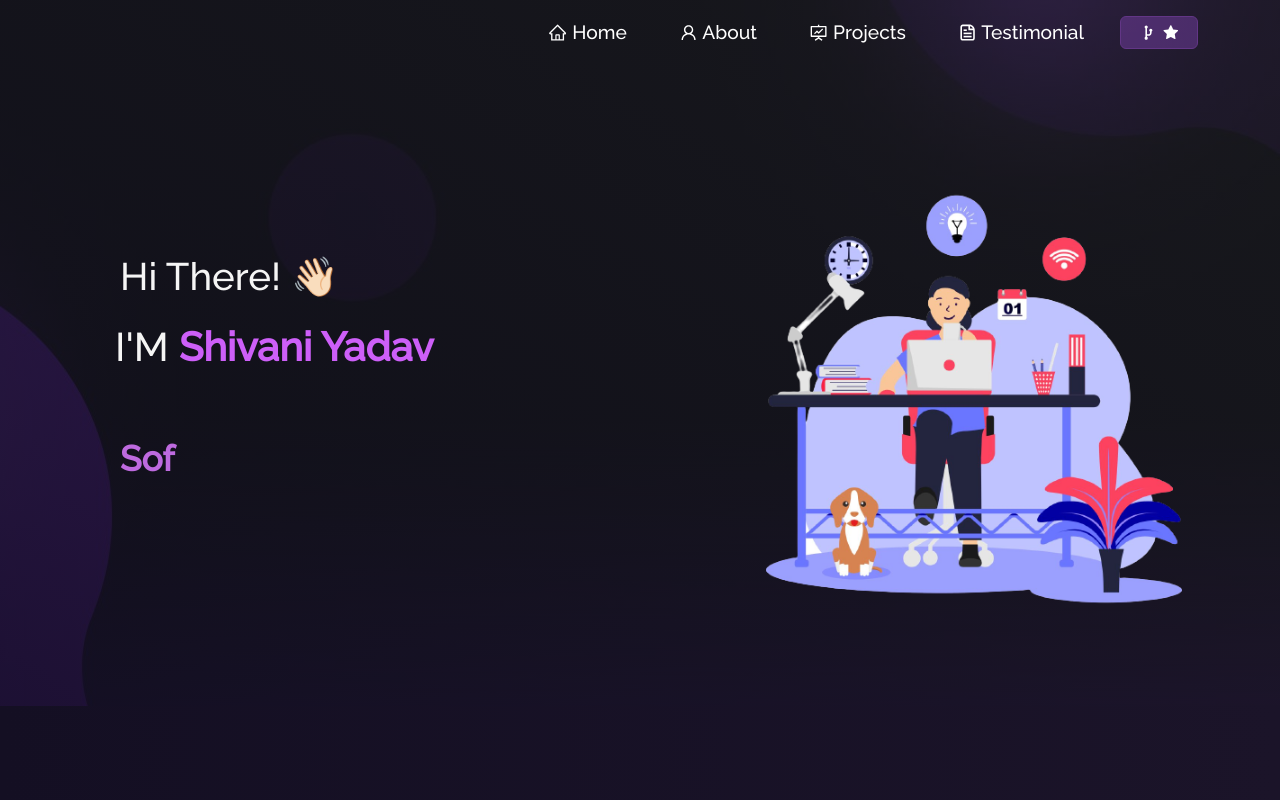
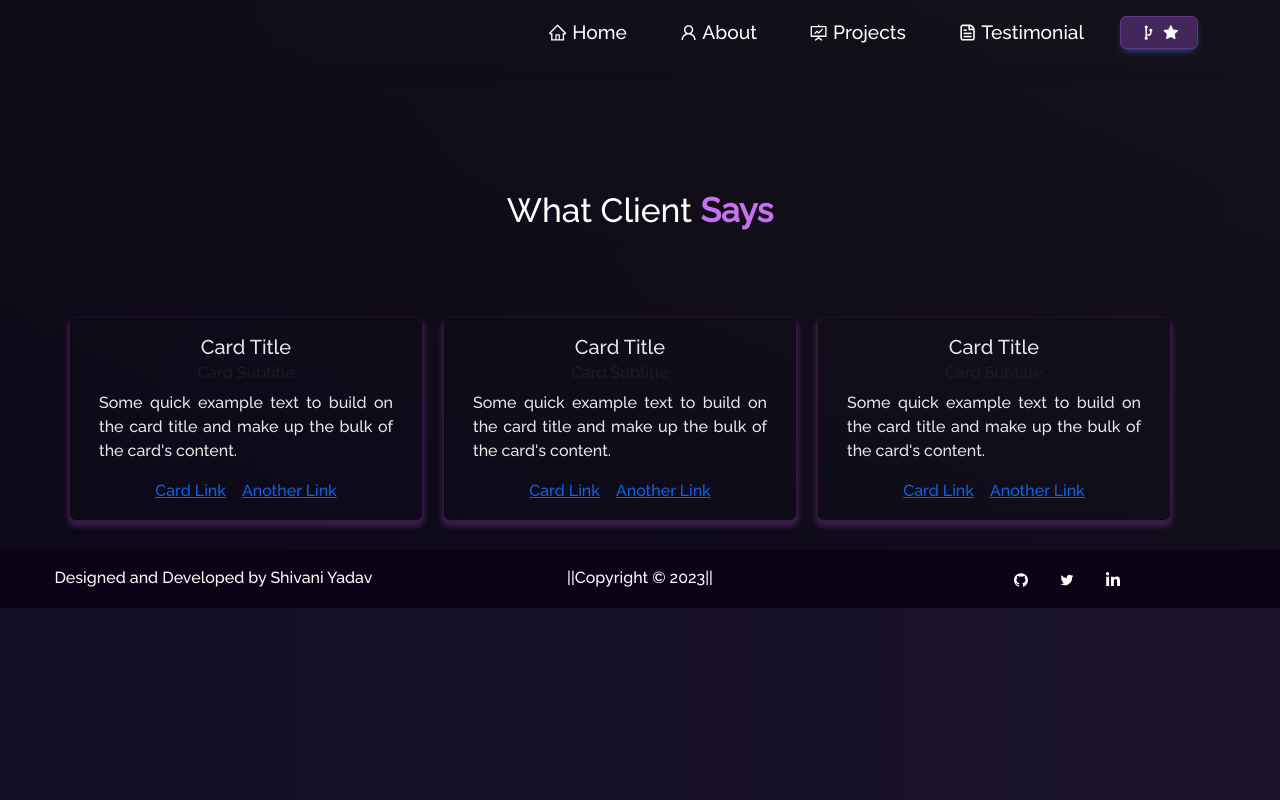
Before and after one commit to ShivaniYadav07/Portfolio, a React (Create React App) app: page /testimonial in a window 1280 px wide. Before the commit this address led to /. Shown: the top 800 px of the page. Built offline with nearby package versions, Linux system fonts and the light colour scheme.

Commit message:
Adding testimonial

```diff
--- a/package.json
+++ b/package.json
@@ -7,6 +7,7 @@
     "@testing-library/react": "^13.4.0",
     "@testing-library/user-event": "^13.5.0",
     "bootstrap": "^5.3.0",
+    "mdb-react-ui-kit": "^6.1.0",
     "react": "^18.2.0",
     "react-bootstrap": "^2.8.0",
     "react-dom": "^18.2.0",
@@ -17,6 +18,7 @@
     "react-scripts": "^5.0.1",
     "react-tsparticles": "^2.11.0",
     "react-typewriter-effect": "^1.1.0",
+    "tsparticles": "^2.11.1",
     "typewriter-effect": "^2.20.1",
     "web-vitals": "^2.1.4"
   },
--- a/src/App.js
+++ b/src/App.js
@@ -5,7 +5,7 @@ import Home from "./components/Home/Home";
 import About from "./components/About/About";
 import Project from "./components/Projects/Project1";
 import Footer from "./components/Footer";
-// import Resume from "./components/Resume/ResumeNew";
+import Testimonial from "./components/Testimonial/Testimonial";
 import {
   BrowserRouter as Router,
   Route,
@@ -38,7 +38,7 @@ function App() {
           <Route path="/" element={<Home />} />
           <Route path="/project" element={<Project />} />
           <Route path="/about" element={<About />} />
-          {/* <Route path="/resume" element={<Resume />} /> */}
+          <Route path="/testimonial" element={<Testimonial timer={4}/>} />
           <Route path="*" element={<Navigate to="/"/>} />
         </Routes>
         <Footer />
--- /dev/null
+++ b/src/components/Particle.css
@@ -0,0 +1,37 @@
+body {
+  background: linear-gradient(to right, #ff47a1 0%, #ff9f4d 100%);
+}
+
+#sky {
+  width: 100vw;
+  height: 100vh;
+  position: fixed;
+  overflow: hidden;
+  margin: 0;
+  padding: 0;
+}
+
+#shootingstars {
+  margin: 0;
+  padding: 0;
+  width: 150vh;
+  height: 100vw;
+  position: fixed;
+  overflow: hidden;
+  transform: translatex(calc(50vw - 50%)) translatey(calc(50vh - 50%))
+    rotate(120deg);
+}
+
+.wish {
+  height: 2px;
+  top: 300px;
+  width: 100px;
+  margin: 0;
+  opacity: 0;
+  padding: 0;
+  background-color: white;
+  position: absolute;
+  background: linear-gradient(-45deg, white, rgba(0, 0, 255, 0));
+  filter: drop-shadow(0 0 6px white);
+  overflow: hidden;
+}
--- a/src/components/Particle.js
+++ b/src/components/Particle.js
@@ -1,108 +1,59 @@
-// src/components/StarParticles.js
+import Particles from "react-tsparticles";
+import { loadFull } from "tsparticles";
 
-import React from "react";
-import Particles from "react-tsparticles";
+export default function App() {
+  const particlesInit = async (main) => {
+    console.log(main);
+    await loadFull(main);
+  };
 
-const StarParticles = () => {
-  const particlesParams = {
+  return (
+    <Particles
+    id="tsparticles"
+      init={particlesInit}
+    params={{
       particles: {
         number: {
-        value: 50, // Number of particles
+          value: 160,
           density: {
             enable: true,
-          value_area: 800,
+            value_area: 1500,
           },
         },
-      shape: {
-        type: "star", // Change the shape to "star"
-        stroke: {
-          width: 0,
-          color: "#000000",
+        line_linked: {
+          enable: false,
+          opacity: 0.03,
         },
+        move: {
+          direction: "right",
+          speed: 0.05,
         },
         size: {
-        value: 3, // Size of particles
-        random: true,
-        anim: {
-          enable: false,
-          speed: 40,
-          size_min: 0.1,
-          sync: false,
-        },
+          value: 1,
         },
         opacity: {
-        value: 0.8, // Opacity of particles
-        random: true,
           anim: {
             enable: true,
             speed: 1,
-          opacity_min: 0.1,
-          sync: false,
-        },
-      },
-      move: {
-        enable: true,
-        speed: 2, // Speed of particles
-        direction: "none",
-        random: true,
-        straight: false,
-        out_mode: "out",
-        bounce: false,
-        attract: {
-          enable: false,
-          rotateX: 600,
-          rotateY: 1200,
+            opacity_min: 0.05,
           },
         },
       },
       interactivity: {
-      detect_on: "canvas",
         events: {
-        onhover: {
-          enable: true,
-          mode: "repulse",
-        },
           onclick: {
             enable: true,
             mode: "push",
           },
-        resize: true,
         },
         modes: {
-        grab: {
-          distance: 400,
-          line_linked: {
-            opacity: 1,
-          },
-        },
-        bubble: {
-          distance: 400,
-          size: 40,
-          duration: 2,
-          opacity: 8,
-          speed: 3,
-        },
-        repulse: {
-          distance: 100,
-          duration: 0.4,
-        },
           push: {
-          particles_nb: 4,
-        },
-        remove: {
-          particles_nb: 2,
+            particles_nb: 1,
           },
         },
       },
       retina_detect: true,
-  };
-
-  return (
-    <Particles
-      params={particlesParams}
-      style={{ position: "absolute", top: 0, left: 0, zIndex: -1 }}
+    }}
   />
   );
-};
-
-export default StarParticles;
+}
--- /dev/null
+++ b/src/components/Testimonial/Testimonial.css
@@ -0,0 +1,21 @@
+.carousel {
+    height: 538px;
+  }
+
+  .carousel-control-prev {
+    height: 50px;
+    left: unset !important;
+    position: fixed !important;
+    top: -5px !important;
+    right: 50%;
+    color: gray !important;
+  }
+
+  .carousel-control-next {
+    height: 50px;
+    right: unset !important;
+    position: fixed !important;
+    top: -5px !important;
+    left: 50%;
+    color: gray !important;
+  }
--- a/src/components/Testimonial/Testimonial.js
+++ b/src/components/Testimonial/Testimonial.js
@@ -0,0 +1,73 @@
+import React from "react";
+import StarParticles from "../Particle";
+import { Container, Row,Col, Card } from "react-bootstrap";
+import 'mdb-react-ui-kit/dist/css/mdb.min.css';
+
+
+function Testimonial() {
+    return (
+        <section>
+            <Container fluid className="about-section">
+<StarParticles />
+<Container>
+<Row style={{ justifyContent: "center", padding: "10px" }}>
+
+<Col
+            md={7}
+            style={{
+              justifyContent: "center",
+              paddingTop: "30px",
+              paddingBottom: "50px",
+            }}
+          >
+    <h1 style={{ fontSize: "2.1em", paddingBottom: "20px" }}>
+              What Client <strong className="purple">Says</strong>
+            </h1>
+
+    </Col>
+    </Row>
+    <Row>
+    <Card className="project-card-view" style={{ width: '22rem',marginRight: '22px'}}>
+      <Card.Body>
+        <Card.Title>Card Title</Card.Title>
+        <Card.Subtitle className="mb-2 text-muted">Card Subtitle</Card.Subtitle>
+        <Card.Text style={{ textAlign: "justify" }}>
+          Some quick example text to build on the card title and make up the
+          bulk of the card's content.
+        </Card.Text>
+        <Card.Link href="#">Card Link</Card.Link>
+        <Card.Link href="#">Another Link</Card.Link>
+      </Card.Body>
+    </Card>
+    <Card className="project-card-view" style={{ width: '22rem', marginRight: '22px' }}>
+      <Card.Body>
+        <Card.Title>Card Title</Card.Title>
+        <Card.Subtitle className="mb-2 text-muted">Card Subtitle</Card.Subtitle>
+        <Card.Text style={{ textAlign: "justify" }}>
+          Some quick example text to build on the card title and make up the
+          bulk of the card's content.
+        </Card.Text>
+        <Card.Link href="#">Card Link</Card.Link>
+        <Card.Link href="#">Another Link</Card.Link>
+      </Card.Body>
+    </Card>
+    <Card className="project-card-view" style={{ width: '22rem', marginRight: '22px' }}>
+      <Card.Body>
+        <Card.Title>Card Title</Card.Title>
+        <Card.Subtitle className="mb-2 text-muted">Card Subtitle</Card.Subtitle>
+        <Card.Text style={{ textAlign: "justify" }}>
+          Some quick example text to build on the card title and make up the
+          bulk of the card's content.
+        </Card.Text>
+        <Card.Link href="#">Card Link</Card.Link>
+        <Card.Link href="#">Another Link</Card.Link>
+      </Card.Body>
+    </Card>
+    </Row>
+    </Container>
+
+</Container>
+</section>
+    )};
+
+    export default Testimonial;
```
Also changed, not shown: src/components/Projects.js (deleted), src/index.css (line endings or trailing spaces), 2 other files (tests, documents, lock files or other folders). Lines whose indentation alone changed are shown as unchanged.
